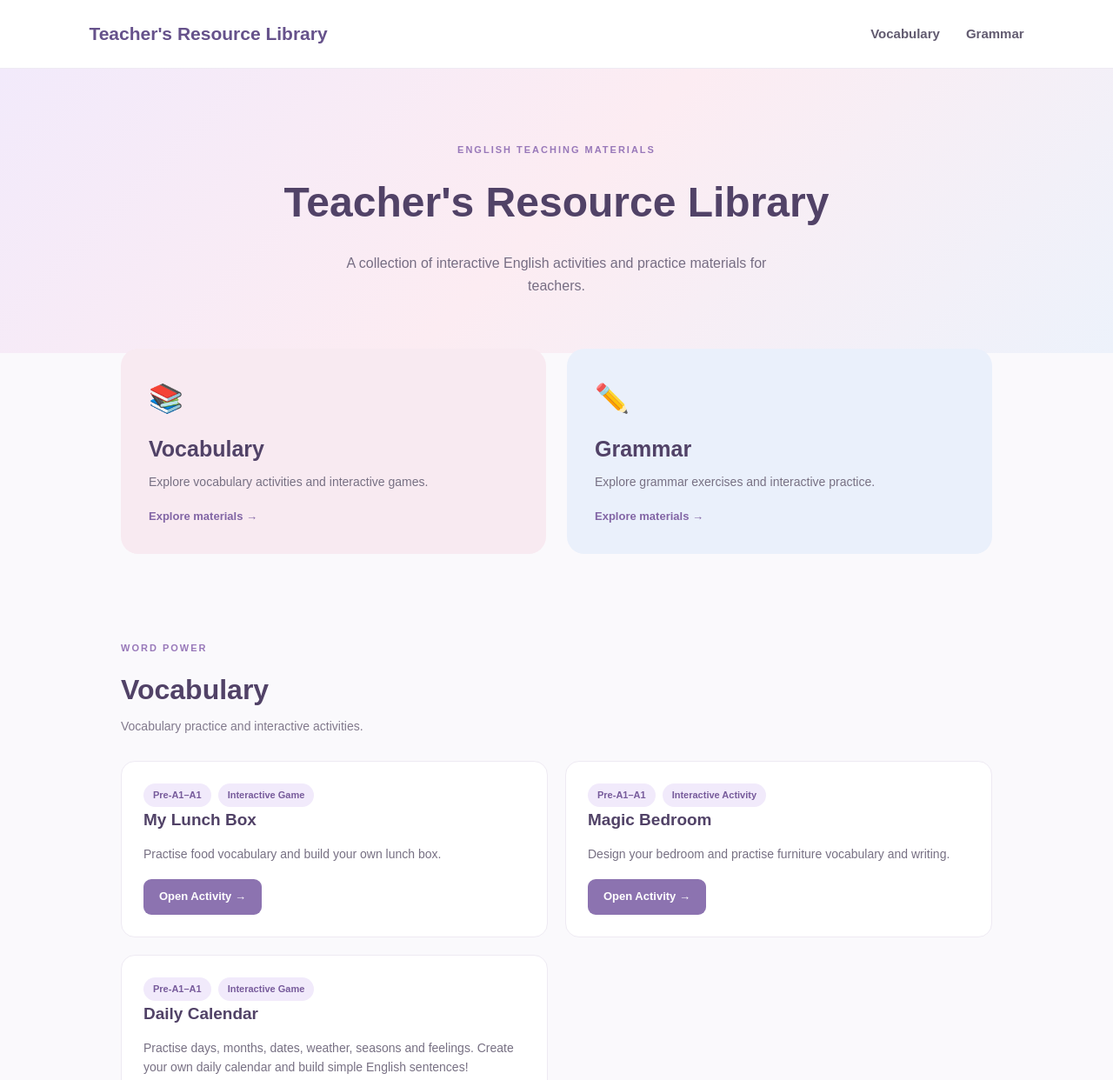
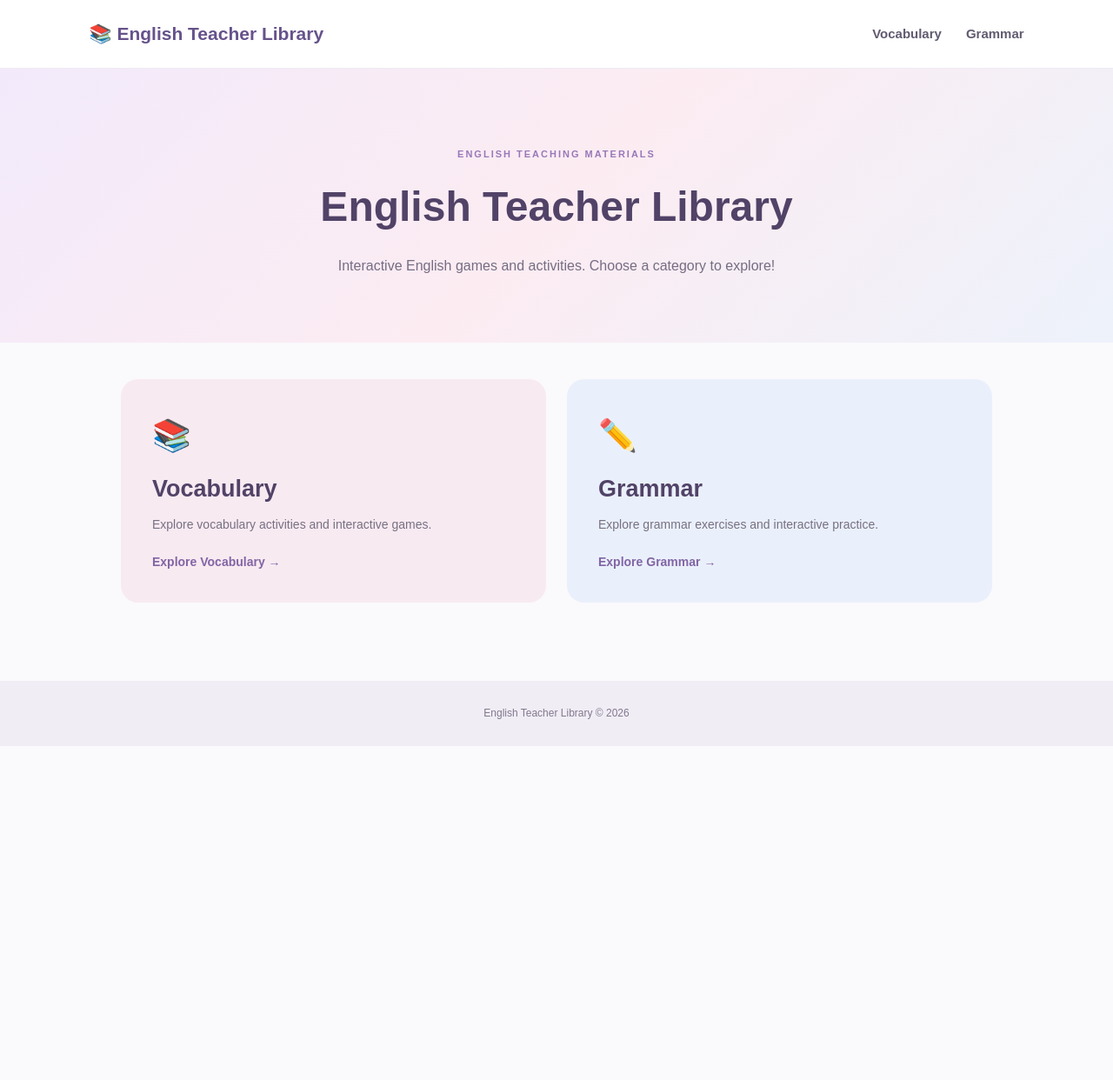
Before and after one commit to easy-en/English-teacher-library, a plain HTML site: page index.html in a window 1280 px wide. Shown: the top 1242 px of the page at 87% size. After the commit the page ends 858 px from the top, so only its background shows below. Drawn offline with Linux system fonts and the light colour scheme.

Commit message:
Add files via upload

```diff
--- a/index.html
+++ b/index.html
@@ -1,83 +1,7 @@
-
 <!DOCTYPE html>
-<html lang="en">
-<head>
-  <meta charset="UTF-8">
-  <meta name="viewport" content="width=device-width, initial-scale=1.0">
-  <title>Teacher's Resource Library</title>
-  <link rel="stylesheet" href="style.css">
-</head>
-
+<html lang="en"><head><meta charset="UTF-8"><meta name="viewport" content="width=device-width,initial-scale=1"><title>English Teacher Library</title><link rel="stylesheet" href="style.css"></head>
 <body>
-
-  <header class="site-header">
-    <div class="logo">Teacher's Resource Library</div>
-    <nav>
-      <a href="#vocabulary">Vocabulary</a>
-      <a href="#grammar">Grammar</a>
-    </nav>
-  </header>
-
-  <main>
-
-    <section class="hero">
-      <p class="eyebrow">ENGLISH TEACHING MATERIALS</p>
-      <h1>Teacher's Resource Library</h1>
-      <p class="hero-description">
-        A collection of interactive English activities
-        and practice materials for teachers.
-      </p>
-    </section>
-
-    <section class="categories">
-
-      <a href="#vocabulary" class="category-card vocabulary-card">
-        <span class="category-icon">📚</span>
-        <h2>Vocabulary</h2>
-        <p>Explore vocabulary activities and interactive games.</p>
-        <span class="category-link">Explore materials →</span>
-      </a>
-
-      <a href="#grammar" class="category-card grammar-card">
-        <span class="category-icon">✏️</span>
-        <h2>Grammar</h2>
-        <p>Explore grammar exercises and interactive practice.</p>
-        <span class="category-link">Explore materials →</span>
-      </a>
-
-    </section>
-
-    <section class="library-section" id="vocabulary">
-      <div class="section-heading">
-        <div>
-          <p class="eyebrow">WORD POWER</p>
-          <h2>Vocabulary</h2>
-          <p>Vocabulary practice and interactive activities.</p>
-        </div>
-      </div>
-
-      <div class="materials-grid" id="vocabulary-list"></div>
-    </section>
-
-    <section class="library-section" id="grammar">
-      <div class="section-heading">
-        <div>
-          <p class="eyebrow">GRAMMAR PRACTICE</p>
-          <h2>Grammar</h2>
-          <p>Grammar exercises and interactive activities.</p>
-        </div>
-      </div>
-
-      <div class="materials-grid" id="grammar-list"></div>
-    </section>
-
-  </main>
-
-  <footer>
-    <p>Teacher's Resource Library © 2026</p>
-  </footer>
-
-  <script src="materials.js"></script>
-
-</body>
-</html>
+<header class="site-header"><a class="logo" href="index.html">📚 English Teacher Library</a><nav aria-label="Main navigation"><a href="vocabulary.html">Vocabulary</a><a href="grammar.html">Grammar</a></nav></header>
+<main><section class="hero"><p class="eyebrow">ENGLISH TEACHING MATERIALS</p><h1>English Teacher Library</h1><p class="hero-description">Interactive English games and activities. Choose a category to explore!</p></section>
+<section class="categories" aria-label="Activity categories"><a href="vocabulary.html" class="category-card vocabulary-card"><span class="category-icon">📚</span><h2>Vocabulary</h2><p>Explore vocabulary activities and interactive games.</p><span class="category-link">Explore Vocabulary →</span></a><a href="grammar.html" class="category-card grammar-card"><span class="category-icon">✏️</span><h2>Grammar</h2><p>Explore grammar exercises and interactive practice.</p><span class="category-link">Explore Grammar →</span></a></section></main>
+<footer><p>English Teacher Library © 2026</p></footer></body></html>
--- a/materials.js
+++ b/materials.js
@@ -1,118 +1,45 @@
-// Update GitHub Pages - Daily Calendar
+// English Teacher Library — game catalogue. Add new games to this list.
 const materials = [
-
-{
-  title: "The Future Glitch 2.0",
-  category: "grammar",
-  level: "A1–A2",
-  type: "Interactive Game",
-  description: "Practise future forms in an interactive adventure.",
-  link: "future-glitch-2.html"
-},
-{
-  title: "Present Simple Adventure",
-  category: "grammar",
-  level: "Pre-A1–A1",
-  type: "Interactive Game",
-  description: "Practise Present Simple with fun interactive challenges.",
-  link: "presentsimpleadventure.html"
-},
-{
-  title: "Lucky Block Adventure",
-  category: "grammar",
-  level: "Pre-A1–A1",
-  type: "Interactive Game",
-  description: "Break 20 lucky blocks and practise Present Simple affirmative, negative and question forms.",
-  link: "Present%20Simple%20-%20Lucky%20block%20.html"
-},
-
-  {
-    title: "My Lunch Box",
-    category: "vocabulary",
-    level: "Pre-A1–A1",
-    type: "Interactive Game",
-    description: "Practise food vocabulary and build your own lunch box.",
-    link: "My%20Lunch%20Box%20(1)%20(1).html"
-  },
-  {
-    title: "Magic Bedroom with Prepositions",
-    category: "grammar",
-    level: "A1",
-    type: "Interactive Game",
-    description: "Create a bedroom and practise prepositions of place.",
-    link: "Magic%20Bedroom%20with%20prepositions%20html.html"
-  },
-  {
-    title: "Magic Bedroom",
-    category: "vocabulary",
-    level: "Pre-A1–A1",
-    type: "Interactive Activity",
-    description: "Design your bedroom and practise furniture vocabulary and writing.",
-    link: "Magic%20Bedroom%20%E2%9C%A8.html"
-  },
-
-{
-    title: "Daily Calendar",
-    category: "vocabulary",
-    level: "Pre-A1–A1",
-    type: "Interactive Game",
-    description: "Practise days, months, dates, weather, seasons and feelings. Create your own daily calendar and build simple English sentences!",
-    link: "Daily%20Calendar.html"
-}
-
+  { title: "The Future Glitch 2.0", category: "grammar", level: "A1–A2", type: "Interactive Game", description: "Practise future forms in an interactive adventure.", link: "future-glitch-2.html" },
+  { title: "Present Simple Adventure", category: "grammar", level: "Pre-A1–A1", type: "Interactive Game", description: "Practise Present Simple with fun interactive challenges.", link: "presentsimpleadventure.html" },
+  { title: "Lucky Block Adventure", category: "grammar", level: "Pre-A1–A1", type: "Interactive Game", description: "Break 20 lucky blocks and practise Present Simple affirmative, negative and question forms.", link: "Present%20Simple%20-%20Lucky%20block%20.html" },
+  { title: "My Lunch Box", category: "vocabulary", level: "Pre-A1–A1", type: "Interactive Game", description: "Practise food vocabulary and build your own lunch box.", link: "My%20Lunch%20Box%20(1)%20(1).html" },
+  { title: "Magic Bedroom with Prepositions", category: "grammar", level: "A1", type: "Interactive Game", description: "Create a bedroom and practise prepositions of place.", link: "Magic%20Bedroom%20with%20prepositions%20html.html" },
+  { title: "Magic Bedroom", category: "vocabulary", level: "Pre-A1–A1", type: "Interactive Activity", description: "Design your bedroom and practise furniture vocabulary and writing.", link: "Magic%20Bedroom%20%E2%9C%A8.html" },
+  { title: "Daily Calendar", category: "vocabulary", level: "Pre-A1–A1", type: "Interactive Game", description: "Practise days, months, dates, weather, seasons and feelings. Create your own daily calendar and build simple English sentences!", link: "Daily%20Calendar.html" }
 ];
 
-// DISPLAY MATERIALS
-
 function renderMaterials() {
-
-  const vocabularyList = document.getElementById("vocabulary-list");
-  const grammarList = document.getElementById("grammar-list");
-
-  vocabularyList.innerHTML = "";
-  grammarList.innerHTML = "";
-
-  materials.forEach(material => {
-
-    const card = document.createElement("article");
-    card.className = "material-card";
-
-    card.innerHTML = `
-      <div class="material-meta">
-        <span class="material-tag">${material.level}</span>
-        <span class="material-tag">${material.type}</span>
-      </div>
-
-      <h3>${material.title}</h3>
-
-      <p>${material.description}</p>
-
-      <a class="open-button"
-         href="${material.link}"
-         target="_blank"
-         rel="noopener noreferrer">
-         Open Activity →
-      </a>
-    `;
-
-    if (material.category.toLowerCase() === "vocabulary") {
-      vocabularyList.appendChild(card);
-    }
-
-    if (material.category.toLowerCase() === "grammar") {
-      grammarList.appendChild(card);
-    }
-
-  });
-
-  if (vocabularyList.children.length === 0) {
-    vocabularyList.innerHTML = "<p>No vocabulary activities yet.</p>";
+  const list = document.querySelector('[data-materials-category]');
+  if (!list) return;
+  const category = list.dataset.materialsCategory;
+  const items = materials.filter(item => item.category.toLowerCase() === category)
+    .sort((a,b) => a.title.localeCompare(b.title, 'en', {sensitivity:'base'}));
+  const count = document.getElementById('game-count');
+  if (count) count.textContent = `${items.length} ${items.length === 1 ? 'activity' : 'activities'}`;
+  list.replaceChildren();
+  if (!items.length) { const p=document.createElement('p'); p.textContent='No activities yet.'; list.append(p); return; }
+  for (const item of items) {
+    const card = document.createElement('article'); card.className = 'material-card';
+    const meta = document.createElement('div'); meta.className = 'material-meta';
+    for (const value of [item.level, item.type]) { const tag=document.createElement('span'); tag.className='material-tag'; tag.textContent=value; meta.append(tag); }
+    const title = document.createElement('h2'); title.textContent=item.title;
+    const description=document.createElement('p'); description.textContent=item.description;
+    const actions=document.createElement('div'); actions.className='card-actions';
+    const play=document.createElement('a'); play.className='open-button'; play.href=item.link; play.target='_blank'; play.rel='noopener noreferrer'; play.textContent='Play ↗'; play.setAttribute('aria-label', `Play ${item.title} in a new tab`);
+    const copy=document.createElement('button'); copy.type='button'; copy.className='copy-button'; copy.textContent='Copy Link'; copy.setAttribute('aria-label', `Copy link for ${item.title}`);
+    copy.addEventListener('click', async () => {
+      const url = new URL(item.link, document.baseURI).href;
+      try {
+        if (navigator.clipboard && window.isSecureContext) await navigator.clipboard.writeText(url);
+        else {
+          const input=document.createElement('textarea'); input.value=url; input.style.position='fixed'; input.style.opacity='0'; document.body.append(input); input.select();
+          const ok=document.execCommand('copy'); input.remove(); if(!ok) throw new Error('Copy failed');
+        }
+        copy.textContent='Copied ✓'; setTimeout(()=>{copy.textContent='Copy Link'},2000);
+      } catch(e) { window.prompt('Copy this game link:',url); }
+    });
+    actions.append(play,copy); card.append(meta,title,description,actions); list.append(card);
   }
-
-  if (grammarList.children.length === 0) {
-    grammarList.innerHTML = "<p>No grammar activities yet.</p>";
-  }
-
 }
-
 renderMaterials();
--- a/style.css
+++ b/style.css
@@ -1,278 +1,7 @@
-
-/* GENERAL SETTINGS */
-
-* {
-  margin: 0;
-  padding: 0;
-  box-sizing: border-box;
-}
-
-html {
-  scroll-behavior: smooth;
-}
-
-body {
-  font-family: Arial, Helvetica, sans-serif;
-  background: #faf9fc;
-  color: #353044;
-  line-height: 1.6;
-}
-
-a {
-  text-decoration: none;
-  color: inherit;
-}
-
-/* HEADER */
-
-.site-header {
-  display: flex;
-  justify-content: space-between;
-  align-items: center;
-  padding: 22px 8%;
-  background: #ffffff;
-  border-bottom: 1px solid #eeeaf3;
-}
-
-.logo {
-  font-size: 21px;
-  font-weight: 700;
-  color: #66528b;
-}
-
-nav {
-  display: flex;
-  gap: 30px;
-}
-
-nav a {
-  font-size: 15px;
-  font-weight: 600;
-  color: #625b70;
-  transition: color 0.2s;
-}
-
-nav a:hover {
-  color: #a17cc5;
-}
-
-/* HERO SECTION */
-
-.hero {
-  text-align: center;
-  padding: 85px 20px 65px;
-  background: linear-gradient(
-    135deg,
-    #f2eafb,
-    #fcecf2,
-    #edf2fb
-  );
-}
-
-.eyebrow {
-  font-size: 11px;
-  font-weight: 700;
-  letter-spacing: 2px;
-  color: #9878b9;
-  margin-bottom: 14px;
-}
-
-.hero h1 {
-  font-size: clamp(32px, 5vw, 48px);
-  color: #514267;
-  margin-bottom: 18px;
-}
-
-.hero-description {
-  max-width: 550px;
-  margin: auto;
-  color: #766d83;
-  font-size: 16px;
-}
-
-/* CATEGORY CARDS */
-
-.categories {
-  max-width: 1050px;
-  margin: -5px auto 70px;
-  padding: 0 24px;
-  display: grid;
-  grid-template-columns: repeat(2, 1fr);
-  gap: 24px;
-}
-
-.category-card {
-  display: flex;
-  flex-direction: column;
-  align-items: flex-start;
-  padding: 32px;
-  border-radius: 20px;
-  min-height: 220px;
-  transition: transform 0.25s, box-shadow 0.25s;
-}
-
-.category-card:hover {
-  transform: translateY(-5px);
-  box-shadow: 0 12px 30px rgba(70, 50, 90, 0.09);
-}
-
-.vocabulary-card {
-  background: #f8eaf1;
-}
-
-.grammar-card {
-  background: #eaf0fb;
-}
-
-.category-icon {
-  font-size: 32px;
-  margin-bottom: 12px;
-}
-
-.category-card h2 {
-  font-size: 25px;
-  margin-bottom: 7px;
-  color: #514267;
-}
-
-.category-card p {
-  font-size: 14px;
-  color: #777083;
-  margin-bottom: 18px;
-}
-
-.category-link {
-  margin-top: auto;
-  font-size: 13px;
-  font-weight: 700;
-  color: #8265a5;
-}
-
-/* LIBRARY SECTIONS */
-
-.library-section {
-  max-width: 1050px;
-  margin: 0 auto;
-  padding: 30px 24px 65px;
-  scroll-margin-top: 25px;
-}
-
-.section-heading {
-  margin-bottom: 28px;
-}
-
-.section-heading h2 {
-  font-size: 32px;
-  color: #514267;
-  margin-bottom: 5px;
-}
-
-.section-heading p:not(.eyebrow) {
-  font-size: 14px;
-  color: #81798c;
-}
-
-/* MATERIAL CARDS */
-
-.materials-grid {
-  display: grid;
-  grid-template-columns: repeat(2, 1fr);
-  gap: 20px;
-}
-
-.material-card {
-  background: #ffffff;
-  border: 1px solid #eeeaf3;
-  border-radius: 16px;
-  padding: 25px;
-  transition: transform 0.2s, box-shadow 0.2s;
-}
-
-.material-card:hover {
-  transform: translateY(-3px);
-  box-shadow: 0 10px 25px rgba(70, 50, 90, 0.07);
-}
-
-.material-card h3 {
-  font-size: 19px;
-  color: #514267;
-  margin-bottom: 12px;
-}
-
-.material-card p {
-  color: #777083;
-  font-size: 14px;
-  margin: 12px 0 18px;
-}
-
-.material-meta {
-  display: flex;
-  gap: 8px;
-  flex-wrap: wrap;
-}
-
-.material-tag {
-  display: inline-block;
-  padding: 5px 11px;
-  background: #f1eafb;
-  color: #775b9b;
-  border-radius: 20px;
-  font-size: 11px;
-  font-weight: 700;
-}
-
-.open-button {
-  display: inline-block;
-  background: #8c73b0;
-  color: #ffffff;
-  padding: 10px 18px;
-  border-radius: 9px;
-  font-size: 13px;
-  font-weight: 700;
-  transition: background 0.2s;
-}
-
-.open-button:hover {
-  background: #70558f;
-}
-
-/* FOOTER */
-
-footer {
-  text-align: center;
-  padding: 28px 20px;
-  background: #f0edf5;
-  color: #82788e;
-  font-size: 12px;
-}
-
-/* MOBILE VERSION */
-
-@media (max-width: 650px) {
-  .site-header {
-    flex-direction: column;
-    gap: 15px;
-    padding: 20px;
-  }
-
-  nav {
-    gap: 22px;
-  }
-
-  .categories {
-    grid-template-columns: 1fr;
-    margin-top: 20px;
-  }
-
-  .materials-grid {
-    grid-template-columns: 1fr;
-  }
-
-  .hero {
-    padding: 60px 20px;
-  }
-
-  .category-card {
-    min-height: 190px;
-  }
-}
+*{margin:0;padding:0;box-sizing:border-box}html{min-height:100%}body{font-family:Arial,Helvetica,sans-serif;background:#faf9fc;color:#353044;line-height:1.6;min-height:100vh;display:flex;flex-direction:column}a{text-decoration:none;color:inherit}button{font:inherit;cursor:pointer}a:focus-visible,button:focus-visible{outline:3px solid #8c73b0;outline-offset:4px}main{flex:1}
+.site-header{display:flex;justify-content:space-between;align-items:center;gap:20px;padding:22px 8%;background:#fff;border-bottom:1px solid #eeeaf3}.logo{font-size:21px;font-weight:700;color:#66528b}nav{display:flex;gap:28px;flex-wrap:wrap}nav a{font-size:15px;font-weight:600;color:#625b70}nav a:hover,nav a.active{color:#8c73b0}
+.hero{text-align:center;padding:90px 20px 75px;background:linear-gradient(135deg,#f2eafb,#fcecf2,#edf2fb)}.eyebrow{font-size:11px;font-weight:700;letter-spacing:2px;color:#9878b9;margin-bottom:14px}.hero h1,.page-hero h1{font-size:clamp(32px,5vw,48px);color:#514267;margin-bottom:16px}.hero-description{max-width:560px;margin:auto;color:#766d83;font-size:16px}
+.categories{max-width:1050px;margin:42px auto 90px;padding:0 24px;display:grid;grid-template-columns:repeat(2,minmax(0,1fr));gap:24px}.category-card{display:flex;flex-direction:column;align-items:flex-start;padding:36px;border-radius:20px;min-height:240px;transition:transform .2s,box-shadow .2s}.category-card:hover{transform:translateY(-5px);box-shadow:0 12px 30px #46325a17}.vocabulary-card{background:#f8eaf1}.grammar-card{background:#eaf0fb}.category-icon{font-size:36px;margin-bottom:12px}.category-card h2{font-size:27px;color:#514267;margin-bottom:8px}.category-card p{font-size:14px;color:#777083;margin-bottom:20px}.category-link{margin-top:auto;font-size:14px;font-weight:700;color:#8265a5}
+.page-hero{padding:44px max(24px,calc((100vw - 1000px)/2)) 48px}.vocabulary-hero{background:linear-gradient(135deg,#f8eaf1,#f8f2fc)}.grammar-hero{background:linear-gradient(135deg,#eaf0fb,#f3effc)}.page-hero p:not(.eyebrow){color:#766d83}.back-link{display:inline-block;margin-bottom:30px;color:#755c99;font-size:14px;font-weight:700}.back-link:hover{text-decoration:underline}
+.library-section{max-width:1050px;margin:0 auto;padding:50px 24px 85px}.section-heading{margin-bottom:28px}.section-heading h2{font-size:30px;color:#514267;margin-bottom:5px}.section-heading p:not(.eyebrow){font-size:14px;color:#81798c}.materials-grid{display:grid;grid-template-columns:repeat(2,minmax(0,1fr));gap:20px}.material-card{display:flex;flex-direction:column;background:#fff;border:1px solid #eeeaf3;border-radius:16px;padding:26px;transition:transform .2s,box-shadow .2s}.material-card:hover{transform:translateY(-3px);box-shadow:0 10px 25px #46325a12}.material-card h2{font-size:20px;color:#514267;margin:14px 0 8px}.material-card p{color:#777083;font-size:14px;margin-bottom:22px;flex:1}.material-meta{display:flex;gap:8px;flex-wrap:wrap}.material-tag{padding:5px 11px;background:#f1eafb;color:#775b9b;border-radius:20px;font-size:11px;font-weight:700}.card-actions{display:flex;flex-wrap:wrap;gap:10px}.open-button,.copy-button{display:inline-flex;align-items:center;justify-content:center;border-radius:9px;padding:11px 17px;font-size:13px;font-weight:700;min-height:44px}.open-button{background:#8c73b0;color:#fff}.open-button:hover{background:#70558f}.copy-button{background:#fff;color:#70558f;border:1px solid #cdbfe0}.copy-button:hover{background:#f6f0fc}footer{text-align:center;padding:28px 20px;background:#f0edf5;color:#82788e;font-size:12px}
+@media(max-width:650px){.site-header{flex-direction:column;padding:20px}.logo{text-align:center}nav{gap:24px}.categories,.materials-grid{grid-template-columns:1fr}.categories{margin:24px auto 55px}.category-card{min-height:200px}.hero{padding:60px 20px}.page-hero{padding:30px 24px 40px}.library-section{padding:38px 20px 65px}}
```
Also changed, not shown: grammar.html (added, +5 -0 lines), vocabulary.html (added, +5 -0 lines).
